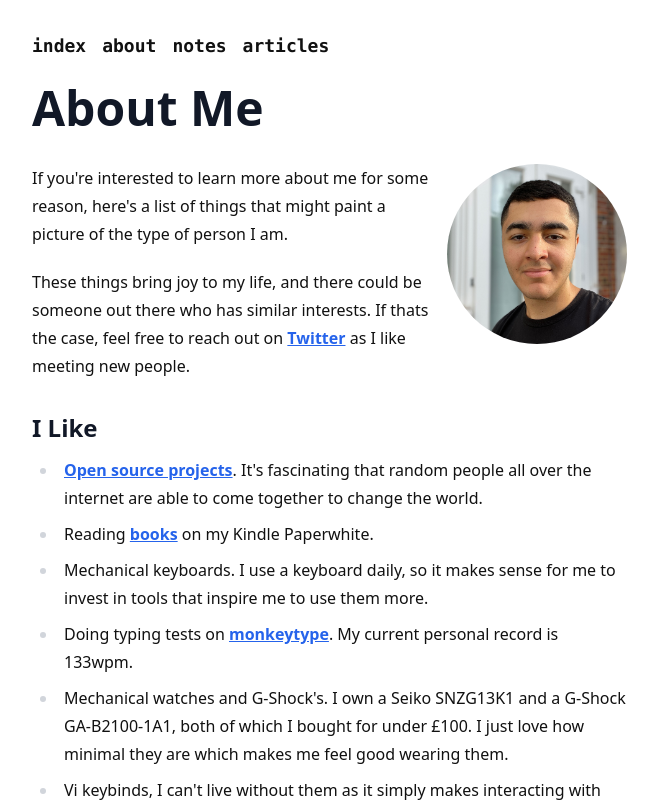
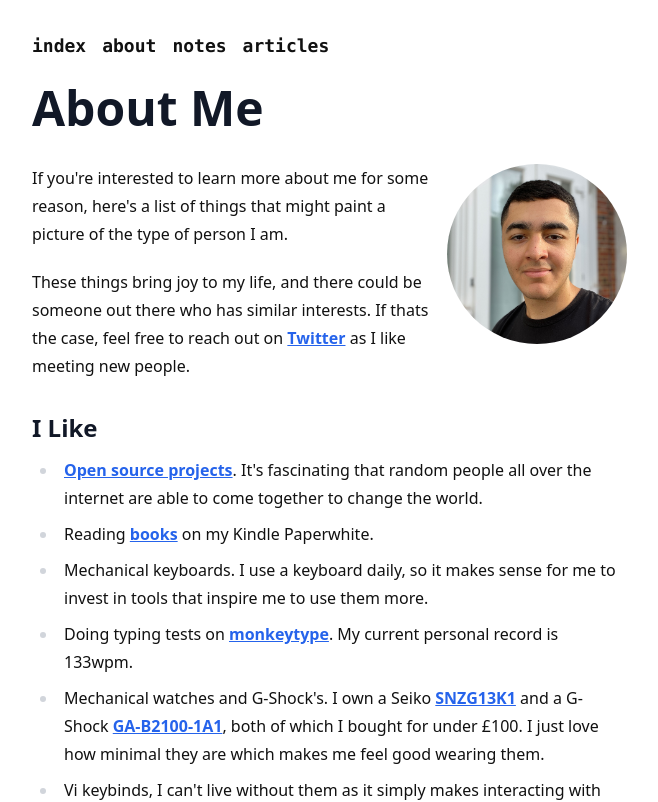
Before and after one commit to pzrsa/parsam.io, a Next.js app: page /about in a window 1280 px wide. Shown: the top 802 px of the page, without its empty margins (296-954 px from the left). Built offline with nearby package versions, Linux system fonts and the light colour scheme.

Commit message:
add links to stuff about my watches

```diff
--- a/pages/about.tsx
+++ b/pages/about.tsx
@@ -94,10 +94,24 @@ const About: React.FC = ({ }) => {
               . My current personal record is 133wpm.
             </li>
             <li>
-              Mechanical watches and G-Shock&apos;s. I own a Seiko SNZG13K1 and
-              a G-Shock GA-B2100-1A1, both of which I bought for under £100. I
-              just love how minimal they are which makes me feel good wearing
-              them.
+              Mechanical watches and G-Shock&apos;s. I own a Seiko{" "}
+              <a
+                href="https://wornandwound.com/review/seiko-5-snzg-review/"
+                rel="prefetch noreferrer"
+                target="_blank"
+              >
+                SNZG13K1
+              </a>{" "}
+              and a G-Shock{" "}
+              <a
+                href="https://www.casio.com/intl/watches/gshock/product.GA-B2100-1A1/"
+                rel="prefetch noreferrer"
+                target="_blank"
+              >
+                GA-B2100-1A1
+              </a>
+              , both of which I bought for under £100. I just love how minimal
+              they are which makes me feel good wearing them.
             </li>
             <li>
               Vi keybinds, I can&apos;t live without them as it simply makes
```
